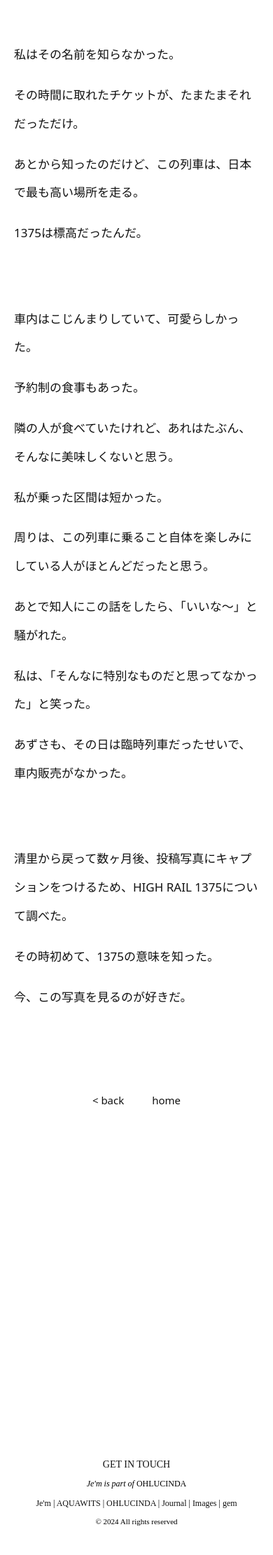
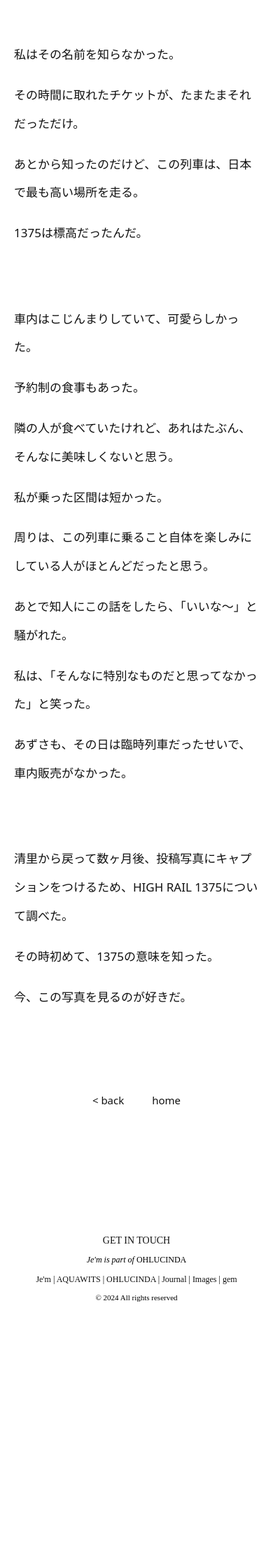
Before and after one commit to ohlucinda/ohlucinda-mobile, a Jekyll site: the page built from _posts/2026-05-02-青い列車.md, in a window 390 px wide. Shown: the part 811-3033 px from the top of the page at 70% size. Built offline with Jekyll 4.4.1, drawn with Linux system fonts in a browser that asks for light colours; some web fonts are replaced; after the commit the page ends 2713 px from its top, so only the background shows below that.

Commit message:
Update style.css

```diff
--- a/assets/style.css
+++ b/assets/style.css
@@ -206,9 +206,9 @@ details[open] summary::before {
     word-break: break-word;
   }
 
-  .post-footer {
+  .footer {
 
-  margin-top: 500px !important;
+  margin-top: 400px;
 
 }
 
```
